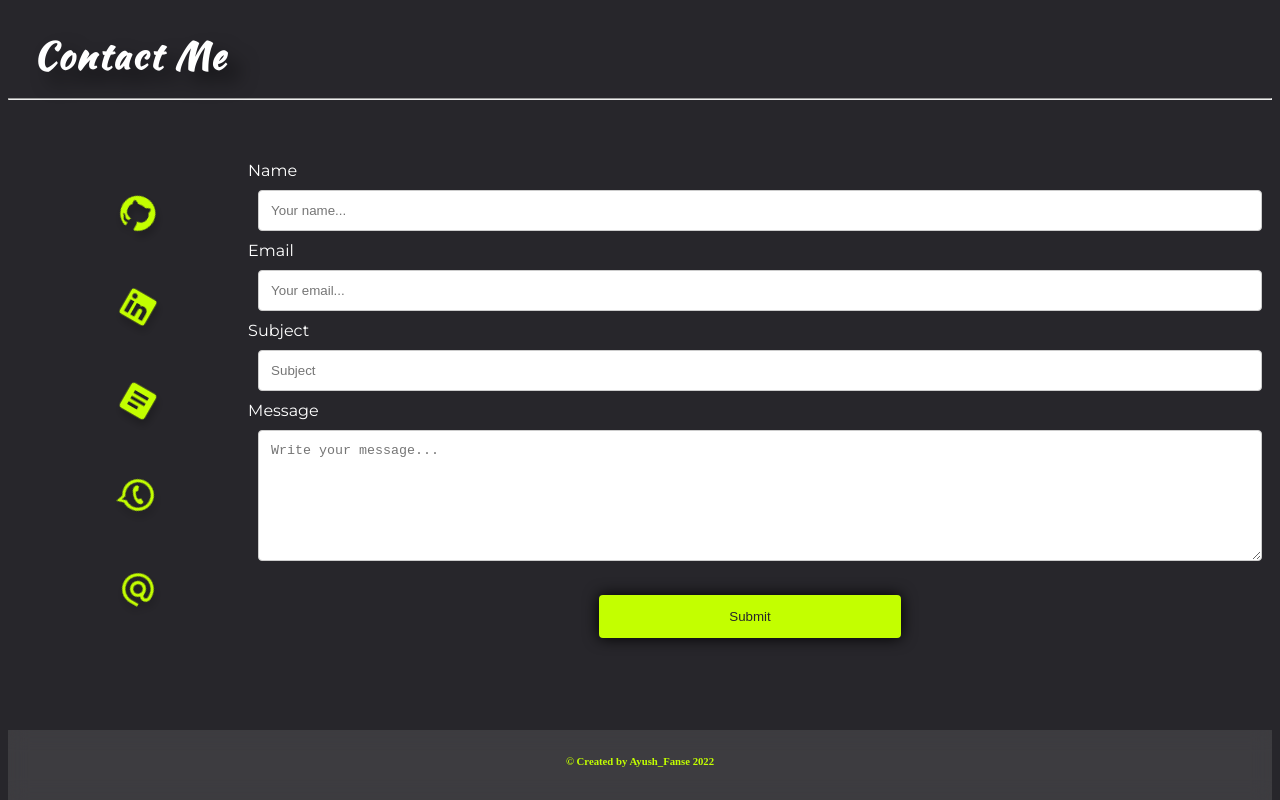
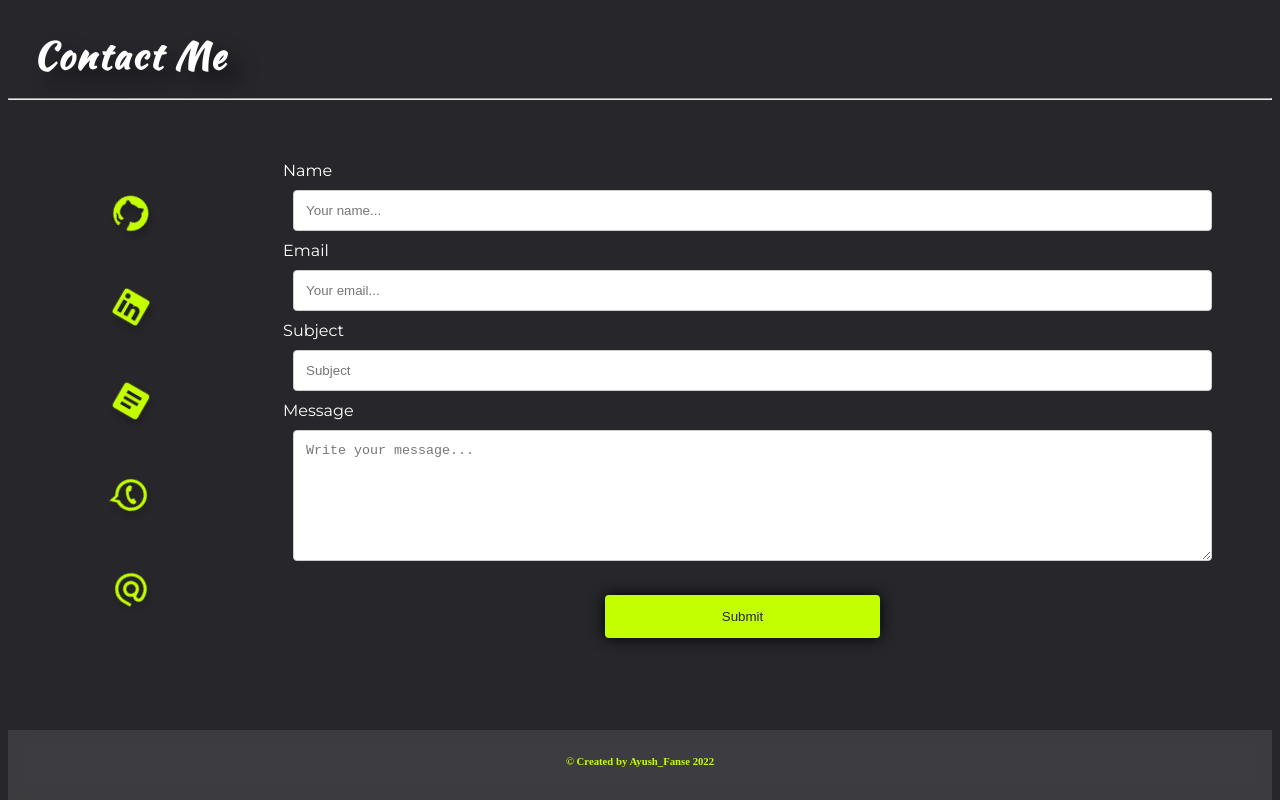
Before and after one commit to AyushFanse/Ayush_Fanse_Portfolio, a React (Create React App) app: page / in a window 1280 px wide. Shown: the part 3594-4394 px from the top of the page. Built offline with nearby package versions, Linux system fonts and the light colour scheme; a web font is replaced by a local one.

Commit message:
Ayush_Fanse_Portfolio

```diff
--- a/src/Pages/Contact__.js
+++ b/src/Pages/Contact__.js
@@ -58,7 +58,7 @@ const Contact__ = () => {
       <Box>
         {message ? <Message msg={message} /> : null}
         {error ? <Error msg={error} /> : null}
-        <form ref={contactForm} onSubmit={sendEmail}>
+        <form ref={contactForm} onSubmit={sendEmail} style={{ padding: "0px 50px" }}>
           <label htmlFor='name'>Name</label>
           <input
             type='text'
```
